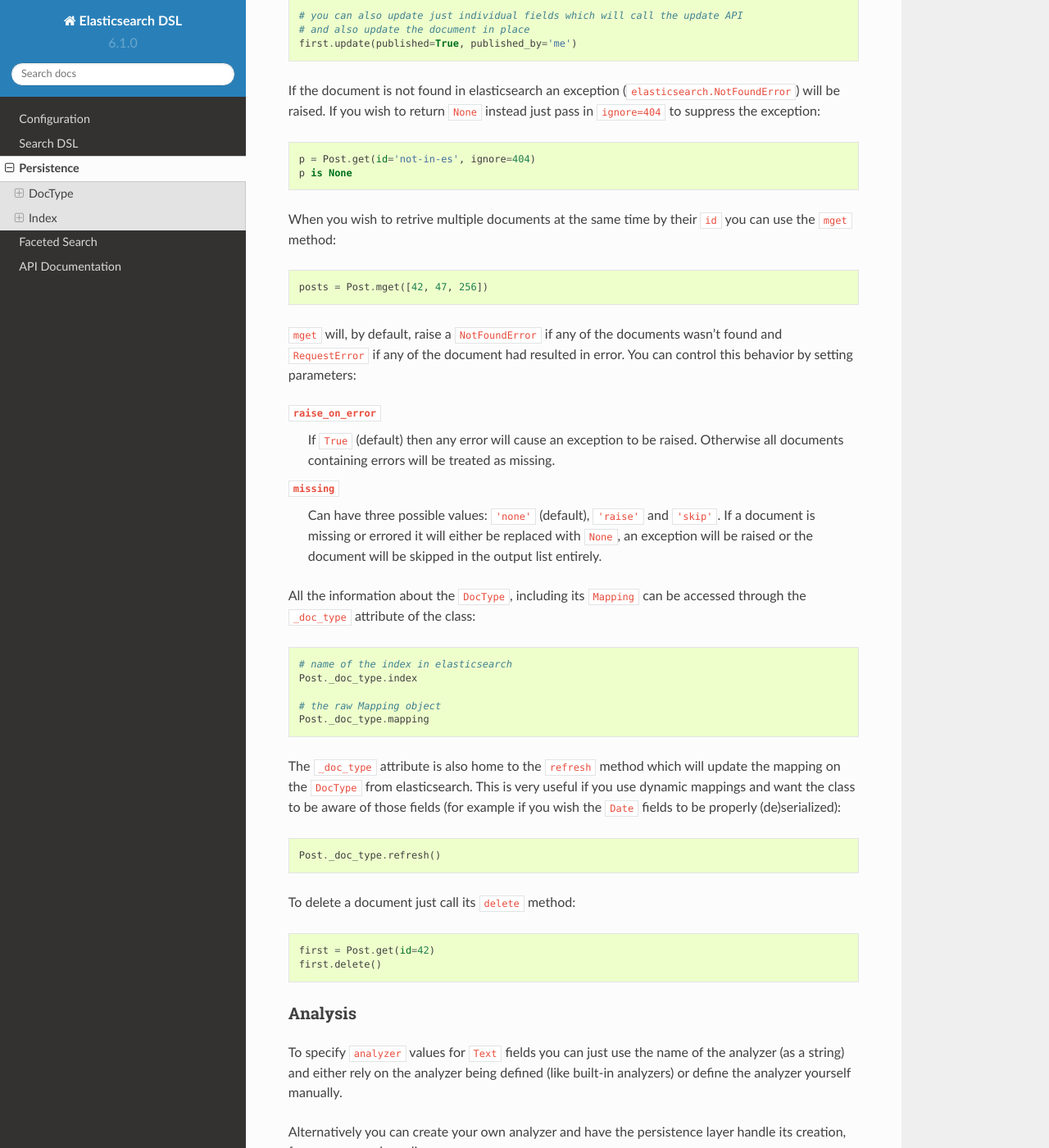
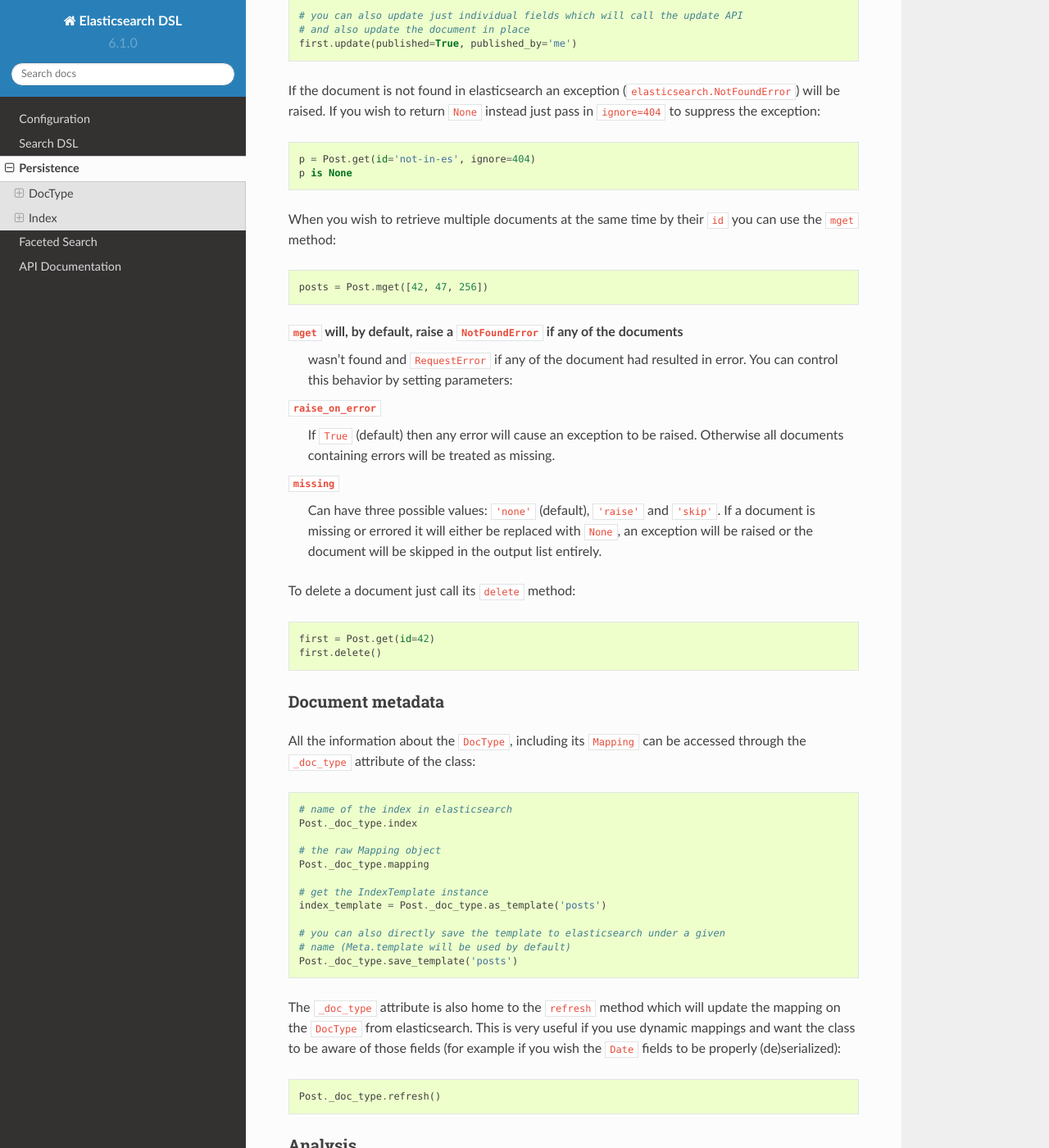
Before and after one commit to elastic/elasticsearch-dsl-py, a Sphinx documentation site: the page built from docs/persistence.rst, in a window 1280 px wide and 1400 px high, scrolled down 2571 px. Shown: the whole window at 82% size. Built offline with Sphinx 7.4.7 and the Read the Docs theme 2.0.0, drawn with Linux system fonts in a browser that asks for light colours; some of the changed text lies outside the part shown.

Commit message:
Template handling on DocType._meta

```diff
--- a/docs/persistence.rst
+++ b/docs/persistence.rst
@@ -156,7 +156,7 @@
     p = Post.get(id='not-in-es', ignore=404)
     p is None
 
-When you wish to retrive multiple documents at the same time by their ``id``
+When you wish to retrieve multiple documents at the same time by their ``id``
 you can use the ``mget`` method:
 
 .. code:: python
@@ -164,8 +164,8 @@
     posts = Post.mget([42, 47, 256])
 
 ``mget`` will, by default, raise a ``NotFoundError`` if any of the documents
-wasn't found and ``RequestError`` if any of the document had resulted in error.
-You can control this behavior by setting parameters:
+  wasn't found and ``RequestError`` if any of the document had resulted in error.
+  You can control this behavior by setting parameters:
 
 ``raise_on_error``
   If ``True`` (default) then any error will cause an exception to be raised.
@@ -177,6 +177,18 @@
   with ``None``, an exception will be raised or the document will be skipped in
   the output list entirely.
 
+To delete a document just call its ``delete`` method:
+
+.. code:: python
+
+    first = Post.get(id=42)
+    first.delete()
+
+
+.. _metadata:
+
+Document metadata
+~~~~~~~~~~~~~~~~~
 
 All the information about the ``DocType``, including its ``Mapping`` can be
 accessed through the ``_doc_type`` attribute of the class:
@@ -189,6 +201,13 @@
     # the raw Mapping object
     Post._doc_type.mapping
 
+    # get the IndexTemplate instance
+    index_template = Post._doc_type.as_template('posts')
+
+    # you can also directly save the template to elasticsearch under a given
+    # name (Meta.template will be used by default)
+    Post._doc_type.save_template('posts')
+
 The ``_doc_type`` attribute is also home to the ``refresh`` method which will
 update the mapping on the ``DocType`` from elasticsearch. This is very useful
 if you use dynamic mappings and want the class to be aware of those fields (for
@@ -197,13 +216,6 @@
 .. code:: python
 
     Post._doc_type.refresh()
-
-To delete a document just call its ``delete`` method:
-
-.. code:: python
-
-    first = Post.get(id=42)
-    first.delete()
 
 .. _analysis:
 
@@ -333,6 +345,10 @@
   dictionary of aliases with parameters to be associated with the ``index``
   when created.
 
+``template``
+  default template name to be used when ``as_template`` or ``save_template``
+  methods are used.
+
 
 Any attributes on the ``Meta`` class that are instance of ``MetaField`` will be
 used to control the mapping of the meta fields (``_all``, ``dynamic`` etc).
@@ -426,6 +442,10 @@
 <https://www.elastic.co/guide/en/elasticsearch/reference/current/indices-templates.html>`_
 in elasticsearch using the ``IndexTemplate`` class which has very similar API to ``Index``.
 
+Typically an ``IndexTemplate`` will be instantiated by calling
+``as_template()``  method on the ``_doc_type`` class attribute or any
+``DocType`` subclass (see :ref:`metadata`)`
+
 
 Once an index template is saved in elasticsearch it's contents will be
 automatically applied to new indices (existing indices are completely
@@ -459,10 +480,7 @@
             return super().save(**kwargs)
 
     # once, as part of application setup, during deploy/migrations:
-    logs = IndexTemplate('logs', 'logs-*')
-    logs.setting(number_of_shards=2)
-    logs.doc_type(Log)
-    logs.save()
+    logs = Log._doc_type.save_template('logs')
 
     # to perform search across all logs:
     search = Log.search()
```
Also changed, not shown: other parts of docs/persistence.rst (+1 -0 lines), 2 other files.
